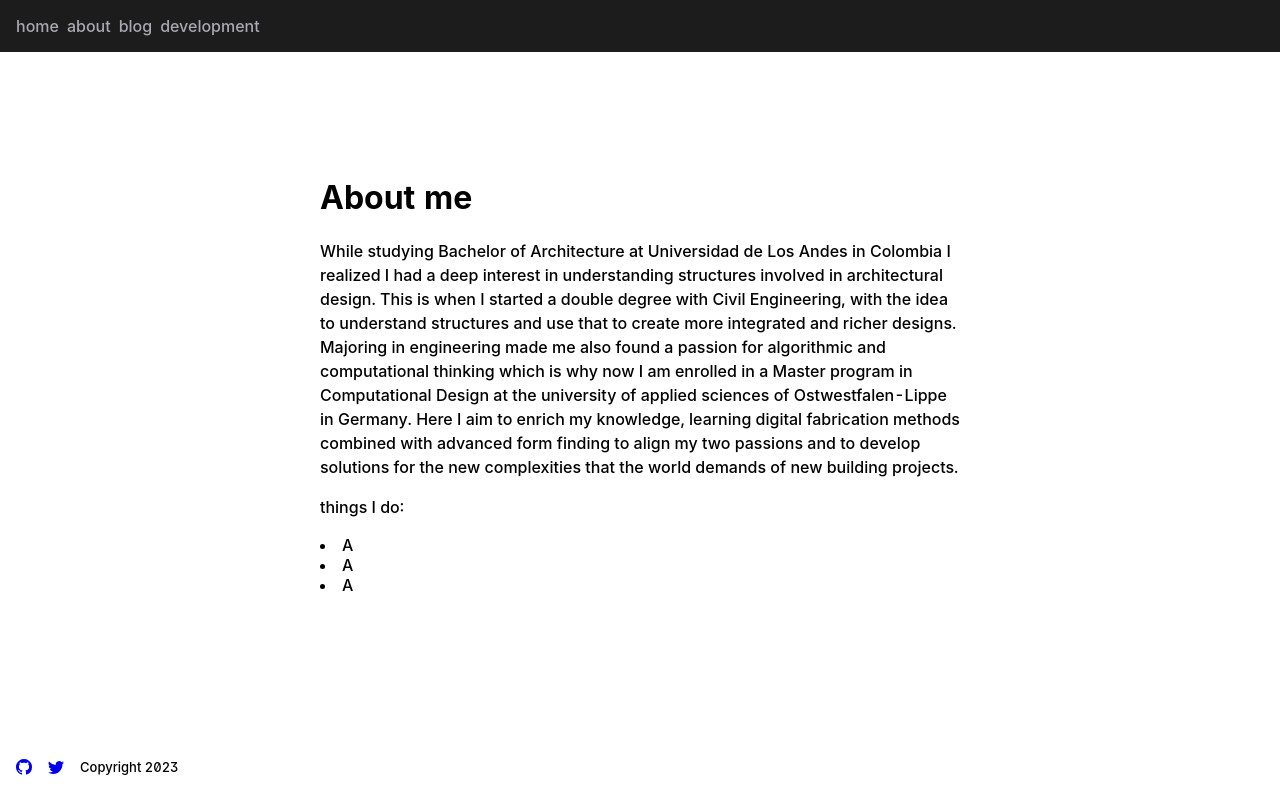
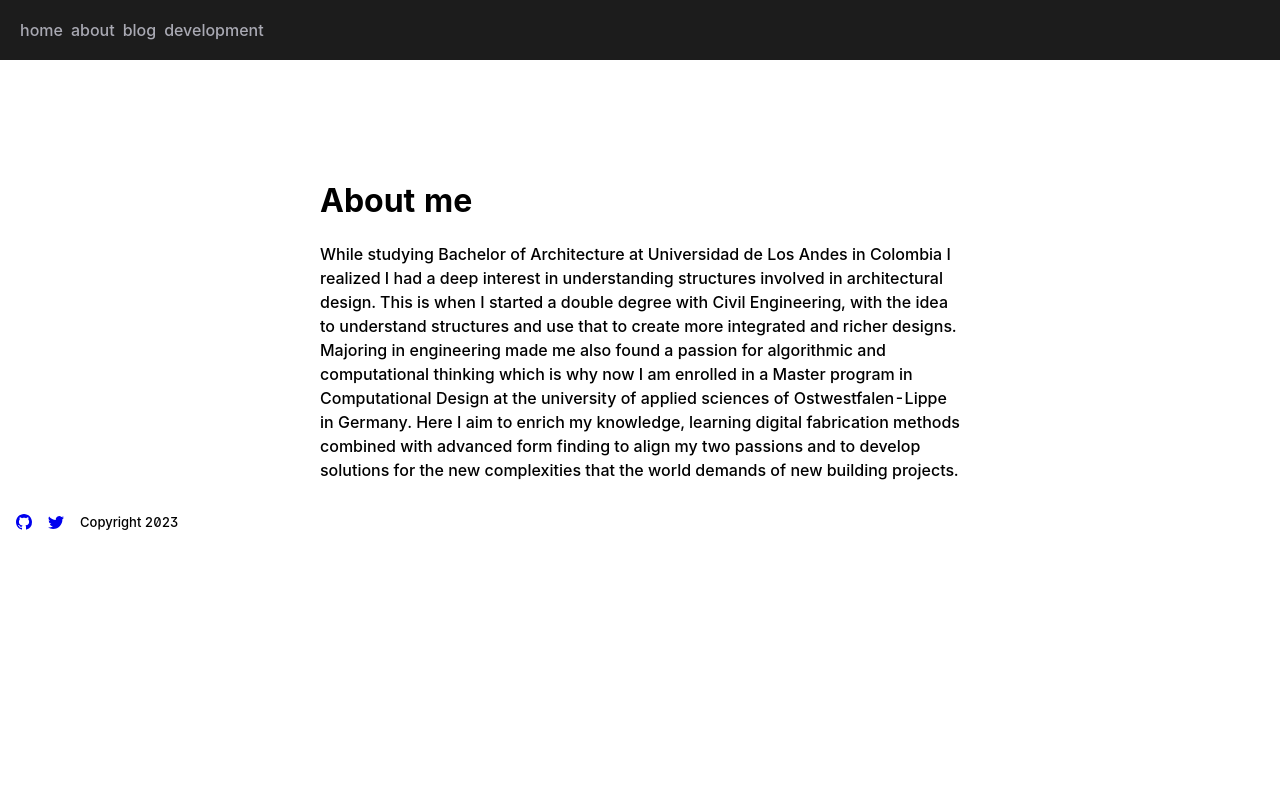
Before and after one commit to andrsbtrg/blog, a SvelteKit app: page /about in a window 1280 px wide. Shown: the top 800 px of the page. Built offline with nearby package versions, Linux system fonts and the light colour scheme.

Commit message:
fix styles

```diff
--- a/src/lib/components/Header.svelte
+++ b/src/lib/components/Header.svelte
@@ -8,16 +8,20 @@
 </header>
 
 <style>
+	header {
+		width: 100%;
+	}
 	nav {
 		width: 100%;
 		position: relative;
 		/* width: min-content; */
-		height: min-content;
+		height: auto;
 		display: flex;
 		gap: 0.5em;
-		padding: 1em;
+
+		padding: 20px;
 		z-index: 2;
-		margin: 0 0 1em 0;
+
 		/* border-radius: 10px; */
 		background-color: #1c1c1c;
 	}
--- a/src/lib/styles/style.css
+++ b/src/lib/styles/style.css
@@ -32,12 +32,14 @@ h1 {
 main {
   /* max-width: 100%; */
   width: 100%;
-  margin:auto;
-  margin-top: -2rem;
+  margin: 0 auto;
+
   /*height: 100%; */
-  padding: 2ch;
+  padding-left: 1rem;
+  padding-right: 1rem;
   max-width: 40rem;
 }
+main
 
 h2,
 h3,
@@ -61,12 +63,9 @@ p {
 	header {
 	    color: #a9a9b3;
 	}
-
-
-
 	a {
 		color: #a9a9b3
-	      }
+	}
 
 }
 
--- a/src/routes/about/+page.svelte
+++ b/src/routes/about/+page.svelte
@@ -23,10 +23,4 @@
 		solutions for the new complexities that the world demands of new
 		building projects.
 	</p>
-	<div>
-		<p>things I do:</p>
-		<li>A</li>
-		<li>A</li>
-		<li>A</li>
-	</div>
 </div>
```
Also changed, not shown: src/routes/blog/+page.svelte (+12 -7 lines).
